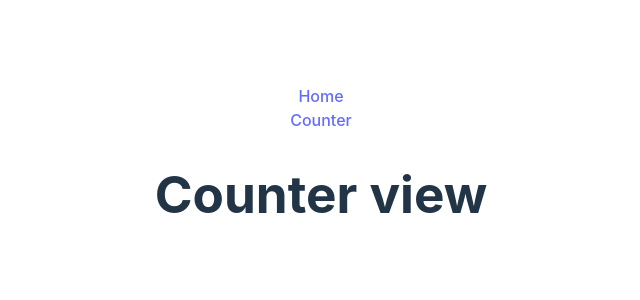
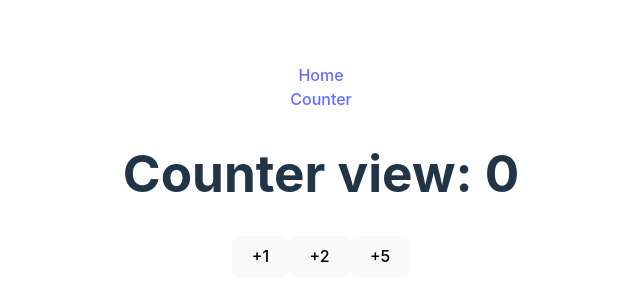
Before and after one commit to carlosdizx/pinia-demo, a Vue app: page /counter in a window 1280 px wide. Shown: the part 230-530 px from the top of the page, without its empty margins (319-959 px from the left). Built offline with nearby package versions, Linux system fonts and the light colour scheme.

Commit message:
agregado unos botones que ejecutan los metodos alojados en el store del counter

```diff
--- a/src/store/counter.ts
+++ b/src/store/counter.ts
@@ -6,8 +6,8 @@ export const useCounterStore = defineStore("counter", {
     numberOfChanges: 0,
   }),
   actions: {
-    increment() {
-      this.counter++;
+    increment(value: number) {
+      this.counter += value;
     },
   },
 });
--- a/src/views/CounterView.vue
+++ b/src/views/CounterView.vue
@@ -1,3 +1,12 @@
 <template>
-  <h1>Counter view</h1>
+  <h1>Counter view: {{ counterStore.counter }}</h1>
+  <button @click="counterStore.increment(1)">+1</button>
+  <button @click="counterStore.increment(2)">+2</button>
+  <button @click="counterStore.increment(5)">+5</button>
 </template>
+
+<script lang="ts" setup>
+import { useCounterStore } from "../store/counter";
+
+const counterStore = useCounterStore();
+</script>
```
